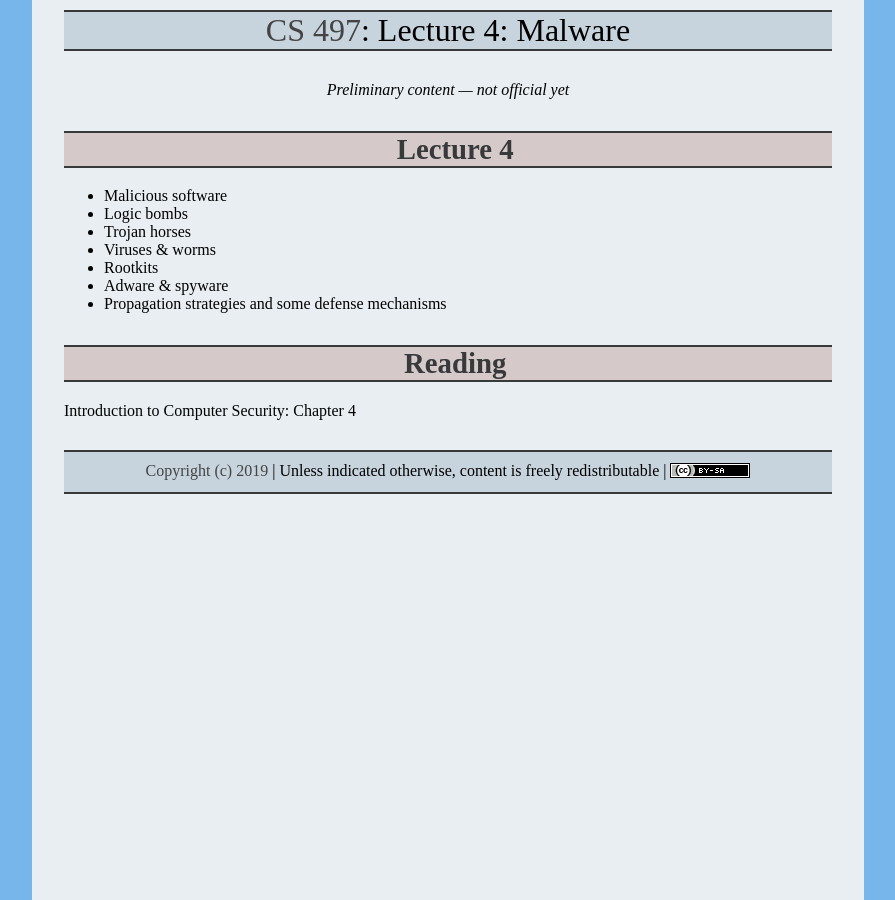
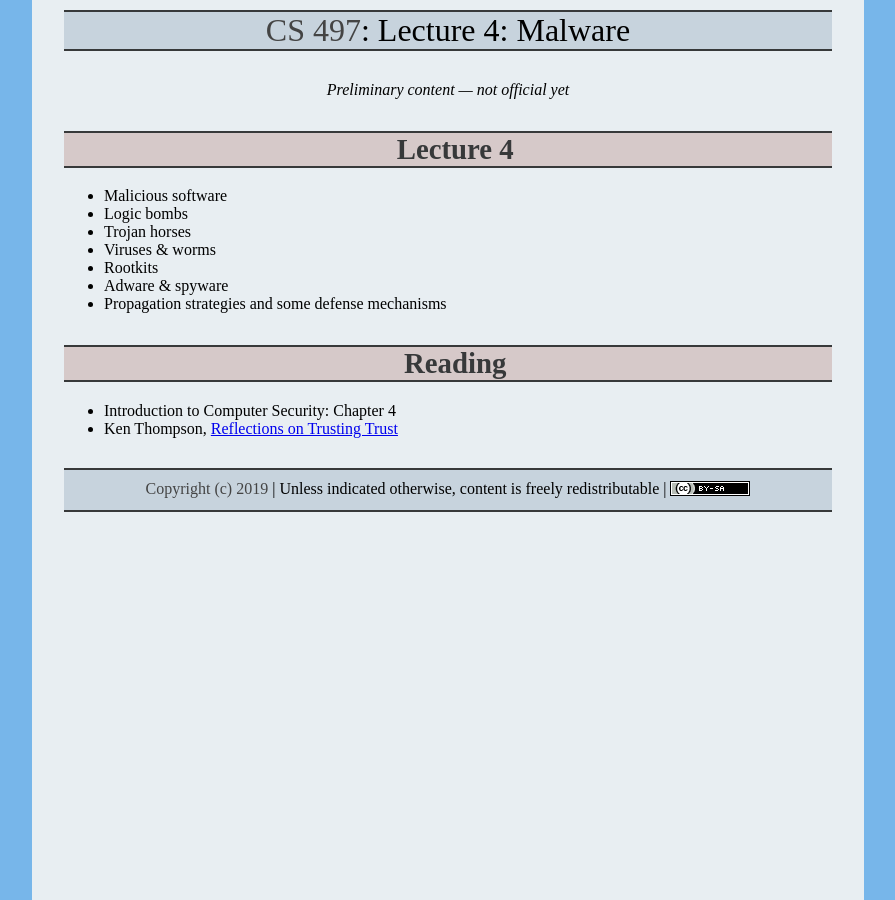
Before and after one commit to ycpcs/cs497-spring2019, a Jekyll site: the page built from lectures/lecture04.md, in a window 1280 px wide. Shown: the whole page, without its empty margins (192-1087 px from the left). Built offline with Jekyll 4.4.1, drawn with Linux system fonts in a browser that asks for light colours.

Commit message:
Update lecture04.md

```diff
--- a/lectures/lecture04.md
+++ b/lectures/lecture04.md
@@ -15,4 +15,5 @@ title: "Lecture 4: Malware "
 
 # Reading
 
-Introduction to Computer Security: Chapter 4
+- Introduction to Computer Security: Chapter 4
+- Ken Thompson, [Reflections on Trusting Trust](https://www.archive.ece.cmu.edu/~ganger/712.fall02/papers/p761-thompson.pdf)
```
